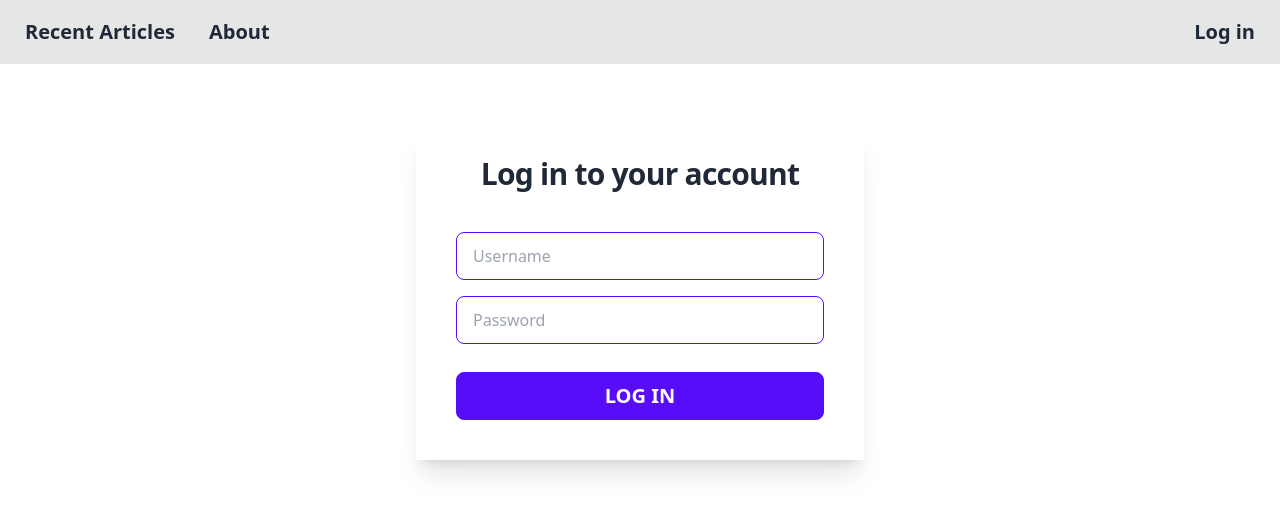
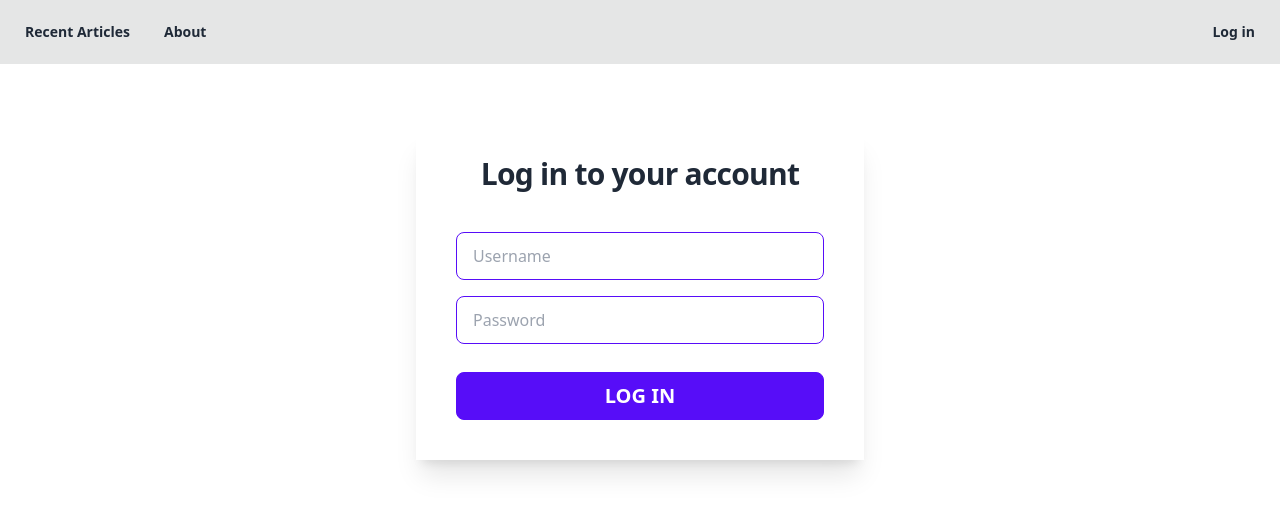
Before and after one commit to CrispJam/cat-blog, a Next.js app: page /login in a window 1280 px wide. Shown: the top 514 px of the page. Built offline with nearby package versions, Linux system fonts and the light colour scheme.

Commit message:
Implement logout

```diff
--- a/components/Navbar.tsx
+++ b/components/Navbar.tsx
@@ -1,18 +1,47 @@
 import React from "react";
 import Link from "next/link";
+import useToken from "../lib/useToken";
 
 export default function Navbar() {
+  const { setToken, token } = useToken();
+  const logout = () => {
+    setToken('');
+  }
+
+  const priviligedLinks = (
+    <>
+      <div>
+        <Link href="/articles" className="btn btn-ghost normal-case text-l">My Articles</Link>
+      </div>
+      <div>
+        <Link href="/articles" className="btn btn-ghost normal-case text-l">Create Article</Link>
+      </div>
+      <div>
+        <button
+          className="btn btn-ghost normal-case text-l"
+          onClick={() => logout()}
+        >
+          Log out
+        </button>
+      </div>
+    </>
+  )
+
+  const loginLink = (
+    <div className="flex-none">
+      <Link href="/login" className="btn btn-ghost normal-case text-l">Log in</Link>
+    </div>
+  )
+
   return (
     <div className="navbar bg-base-300">
       <div className="flex-none">
-        <Link href="/articles" className="btn btn-ghost normal-case text-xl">Recent Articles</Link>
+        <Link href="/articles" className="btn btn-ghost normal-case text-l">Recent Articles</Link>
       </div>
       <div className="flex-1">
-        <Link href="/" className="btn btn-ghost normal-case text-xl">About</Link>
+        <Link href="/" className="btn btn-ghost normal-case text-l">About</Link>
       </div>
-      <div className="flex-none">
-        <Link href="/login" className="btn btn-ghost normal-case text-xl">Log in</Link>
-      </div>
+      { token ? priviligedLinks : loginLink }
     </div>
   )
 }
--- a/lib/useToken.ts
+++ b/lib/useToken.ts
@@ -1,10 +1,13 @@
-import { useState } from "react";
+import { useState, useEffect } from "react";
 
 export default function useToken() {
-  // const getToken = (): string | null => {
-  //   return sessionStorage.getItem('token');
-  // }
   const [token, setToken] = useState('');
+
+  useEffect(() => {
+    const userToken = sessionStorage.getItem('token');
+    if (userToken)
+      setToken(userToken);
+  }, []);
 
   const saveToken = (userToken: string) => {
     sessionStorage.setItem('token', userToken);
--- a/pages/articles/index.tsx
+++ b/pages/articles/index.tsx
@@ -3,11 +3,14 @@ import Image from "next/image";
 import { getArticles } from "../../lib/api";
 import useSWR from 'swr';
 import Navbar from '../../components/Navbar';
+import useToken from '../../lib/useToken';
 
 export default function ArticleList() {
+  const { token, setToken } = useToken();
+
+  console.log(token);
   // No need to pass the key string to getArticles
   const { data, error } = useSWR('article-list', () => getArticles());
-
   if (error) return <div>Failed to load</div>
   if (!data) return <div>Loading...</div>
 
--- a/pages/login.tsx
+++ b/pages/login.tsx
@@ -8,11 +8,7 @@ import useToken from "../lib/useToken";
 export default function Login() {
   const [username, setUsername] = useState('');
   const [password, setPassword] = useState('');
-  const { token, setToken } = useToken();
-
-  console.log(token);
-
-  // if (error) return <div>Failed to load</div>
+  const { setToken } = useToken();
 
   const handleSubmit = async (e: React.FormEvent) => {
     e.preventDefault();
@@ -20,7 +16,7 @@ export default function Login() {
     try {
       const data = await login(credentials);
       setToken(data.access_token);
-      // console.log(data.access_token);
+      console.log(data.access_token);
     } catch (error) {
       console.log(error);
     }
```
